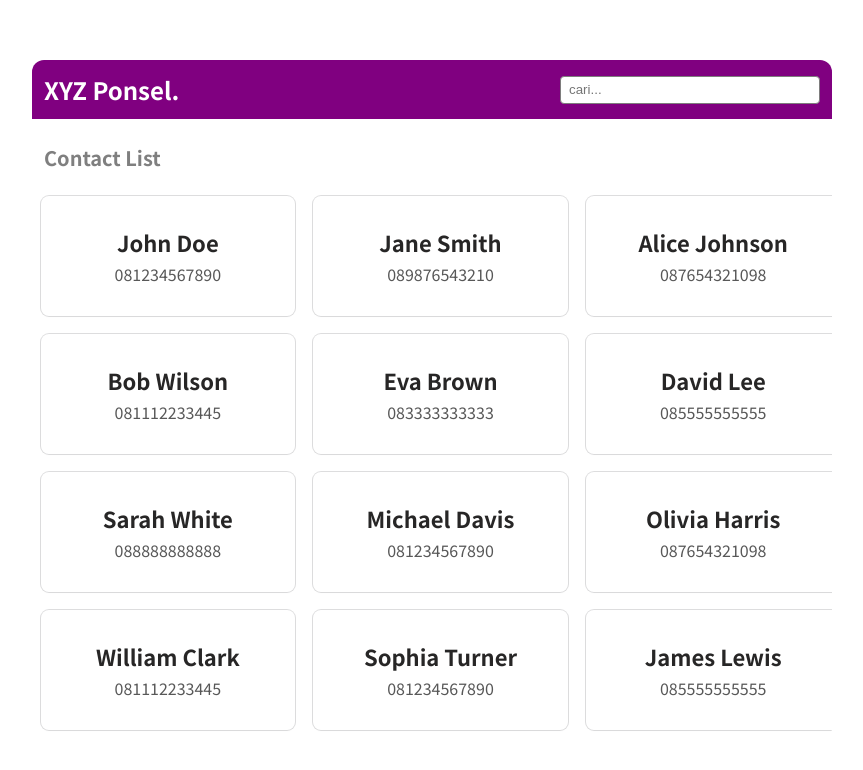
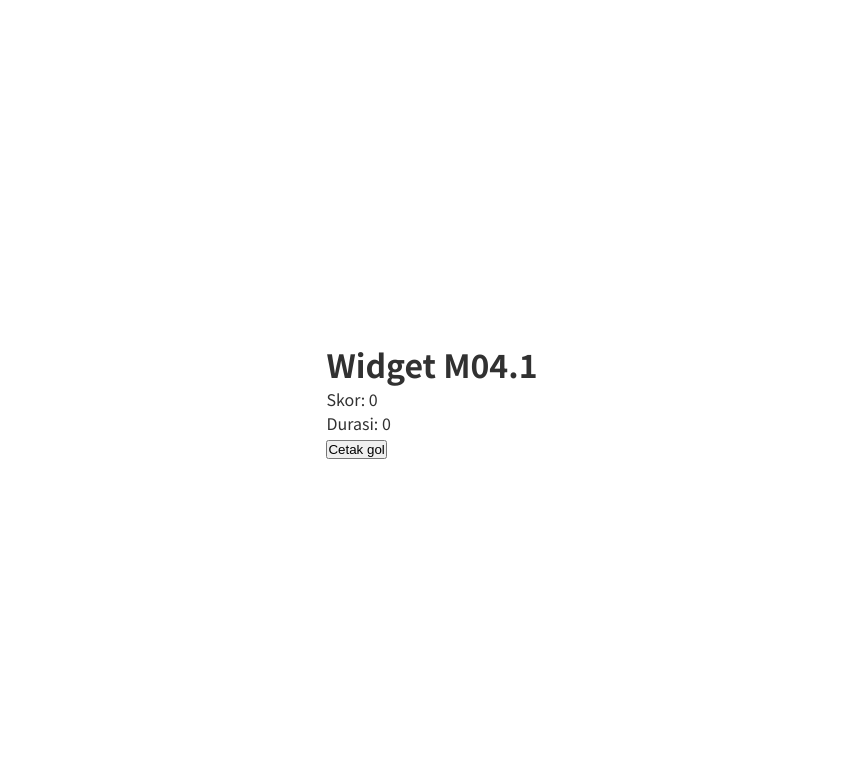
Before and after one commit to siopipin/pengembangan_aplikasi_web, a React (Create React App) app: page / in a window 1280 px wide. Shown: the top 770 px of the page, without its empty margins (208-1071 px from the left). Built offline with nearby package versions, Linux system fonts and the light colour scheme.

Commit message:
M04 praktek widget4.1

```diff
--- a/src/App.js
+++ b/src/App.js
@@ -1,7 +1,8 @@
+import M041Widget from "./M04.1/M04.1Widget";
 import M04App from "./M04/M04App";
 
 function App() {
-  return <M04App />;
+  return <M041Widget />;
 }
 
 export default App;
--- /dev/null
+++ b/src/M04.1/M04.1Widget.js
@@ -0,0 +1,43 @@
+import { useEffect, useState } from "react";
+
+const M041Widget = () => {
+  const [skor, setSkor] = useState(0);
+  const [durasi, setDurasi] = useState(0);
+  const [isMounted, setIsMounted] = useState(false);
+
+  // useEffect
+  useEffect(() => {
+    if (!isMounted) {
+      setSkor(0);
+      setDurasi(0);
+      setIsMounted(true);
+      return;
+    }
+
+    doSetDurasi();
+  }, [skor]);
+
+  const doSetDurasi = () => {
+    if (skor === 2) {
+      setDurasi(durasi + 9);
+    } else {
+      setDurasi(durasi + 90);
+    }
+  };
+
+  const doCetakGol = () => {
+    setSkor(skor + 1);
+  };
+
+  return (
+    <>
+      <h1>Widget M04.1</h1>
+      <p>Skor: {skor}</p>
+      <p>Durasi: {durasi}</p>
+
+      <button onClick={doCetakGol}>Cetak gol</button>
+    </>
+  );
+};
+
+export default M041Widget;
--- a/src/M04/M04App.js
+++ b/src/M04/M04App.js
@@ -35,7 +35,7 @@ const M04App = () => {
           contact.nama.toLowerCase().includes(keyword.toLowerCase())
         ),
       ]);
-    }, 1000);
+    }, 5000);
     /**ketika inputan di ketik kurang dari 1 detik maka clean up akan dijalankan
      * sehingga kita tidak mengambil data setiap kali user mengetik
      * tetapi setiap user berhenti mengetik selama 1 detik
```
